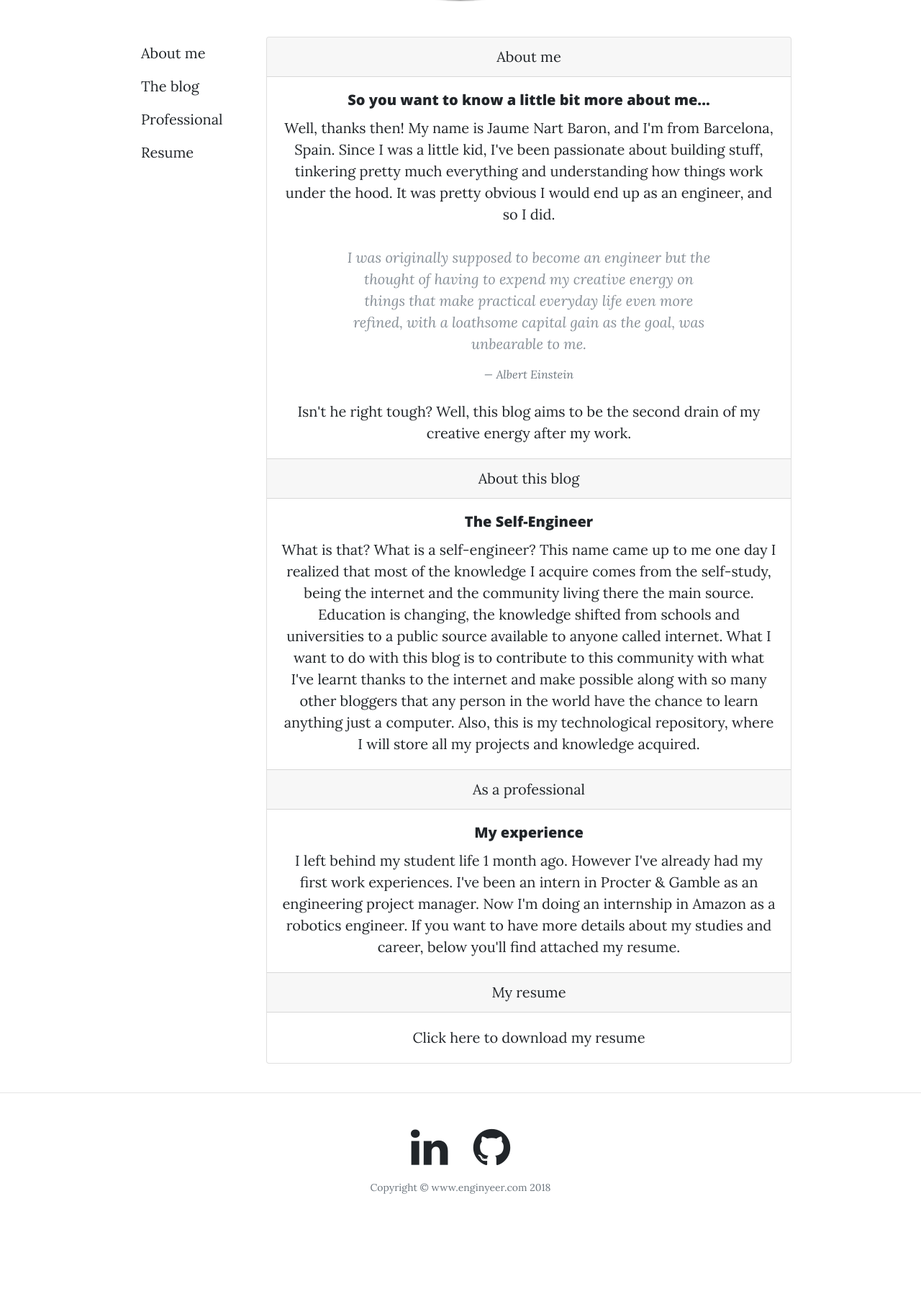
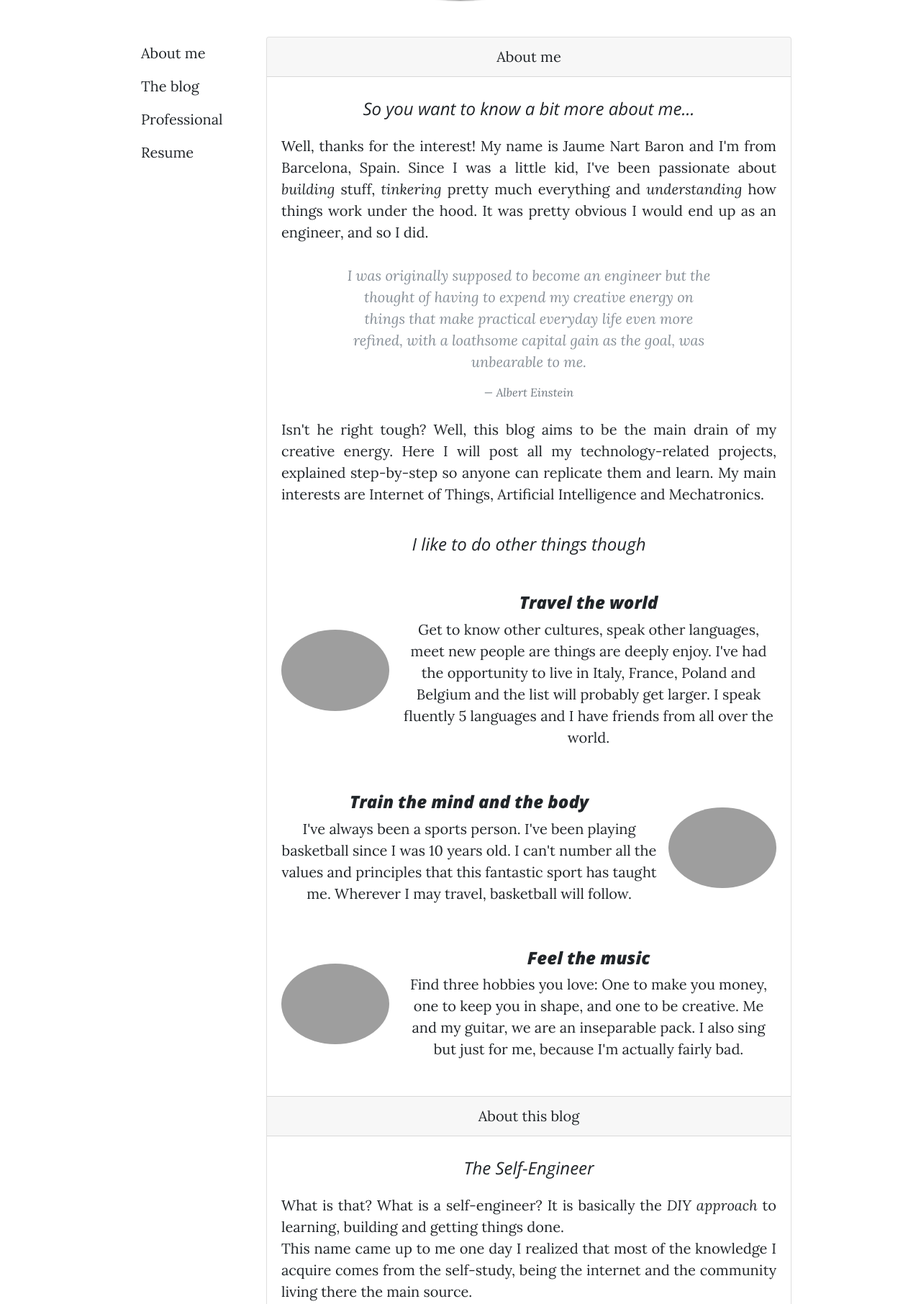
Before and after one commit to JaumeNB/Blog_app, a Flask app: page /about in a window 1280 px wide. Shown: the part 656-2468 px from the top of the page at 72% size. Before the commit the page ends 2315 px from the top, so only its background shows below. Run offline with Flask 2, Linux system fonts and the light colour scheme; some libraries are stand-ins or nearby versions; grey boxes are pictures that could not be loaded.

Commit message:
profile 1st update

```diff
--- a/app/static/css/about.css
+++ b/app/static/css/about.css
@@ -1,10 +1,6 @@
 .masthead{
   z-index: 1;
 }
-
-body {
-      position: relative;
-  }
 
 .user-img{
   margin-top: -200px;
@@ -26,8 +22,20 @@ p{
   margin-top: 0;
 }
 
+
 #row_content{
   margin-top: 20px;
+}
+
+.card-title{
+  text-align: center;
+  font-weight:normal;
+  padding-bottom: 10px;
+  padding-top: 10px;
+}
+
+.card-text{
+  text-align: justify;
 }
 
 .blockquote-footer{
@@ -36,9 +44,9 @@ p{
 }
 
 .sticky {
-    position: -webkit-sticky;
-    position: sticky;
-    top: 0px;
+  position: -webkit-sticky;
+  position: sticky;
+  top: 0px;
 }
 
 .sticky:before,
@@ -46,3 +54,10 @@ p{
     content: '';
     display: table;
 }
+
+#media_picture{
+  border-radius: 50%;
+  max-width: 150px;
+  height: auto;
+  margin-bottom: 30px;
+}
--- a/app/templates/about.html
+++ b/app/templates/about.html
@@ -38,11 +38,12 @@
               About me
             </div>
             <div class="card-body">
-              <h5 class="card-title">So you want to know a little bit more about me...</h5>
+              <em><h4 class="card-title">So you want to know a bit more about me...</h4></em>
               <p class="card-text">
-                Well, thanks then! My name is Jaume Nart Baron, and I'm from Barcelona, Spain.
-                Since I was a little kid, I've been passionate about building stuff,
-                tinkering pretty much everything and understanding how things work under the hood.
+                Well, thanks for the interest!
+                My name is Jaume Nart Baron and I'm from Barcelona, Spain.
+                Since I was a little kid, I've been passionate about <em>building</em> stuff,
+                <em>tinkering</em> pretty much everything and <em>understanding</em> how things work under the hood.
                 It was pretty obvious I would end up as an engineer, and so I did.
               </p>
               <blockquote class="blockquote text-center w-75 mb-0 mx-auto">
@@ -51,8 +52,48 @@
                   practical everyday life even more refined, with a loathsome capital gain as the goal, was unbearable to me.</p>
                 <footer class="blockquote-footer">Albert Einstein</footer>
               </blockquote>
-              <p class="card-text">Isn't he right tough? Well, this blog aims to be the second drain of my creative energy
-              after my work.</p>
+              <p class="card-text">Isn't he right tough? Well, this blog aims to be the main drain of my creative energy.
+              Here I will post all my technology-related projects, explained step-by-step so anyone can replicate them
+              and learn. My main interests are Internet of Things, Artificial Intelligence and Mechatronics.</p>
+              <em><h4 class="card-title">I like to do other things though</h4></em>
+              <br>
+              <!-- Left-aligned -->
+              <div class="media">
+                <img src='{{url_for('static', filename = 'img/about_travel.jpg')}}' class="align-self-center mr-3" id="media_picture">
+                <div class="media-body">
+                  <em><h4 class="media-heading">Travel the world</h4></em>
+                  <p>Get to know other cultures, speak other languages, meet new people are things are deeply enjoy.
+                  I've had the opportunity to live in Italy, France, Poland and Belgium and the list will probably
+                  get larger. I speak fluently 5 languages and I have friends from all over the world.</p>
+                </div>
+              </div>
+              <br>
+
+              <!-- Right-aligned -->
+              <div class="media">
+
+                <div class="media-body">
+                  <em><h4 class="media-heading">Train the mind and the body</h4></em>
+                  <p>I've always been a sports person. I've been playing basketball since I was 10 years old.
+                  I can't number all the values and principles that this fantastic sport has taught me.
+                  Wherever I may travel, basketball will follow.</p>
+                </div>
+                <img src='{{url_for('static', filename = 'img/about_basket.jpg')}}' class="align-self-center ml-3" id="media_picture">
+              </div>
+              <br>
+
+              <!-- Left-aligned -->
+              <div class="media">
+                <img src='{{url_for('static', filename = 'img/about_guitar.jpg')}}' class="align-self-center mr-3" id="media_picture">
+                <div class="media-body">
+                  <em><h4 class="media-heading">Feel the music</h4></em>
+                  <p>Find three hobbies you love: One to make you money, one to keep you in shape, and one to be creative.
+                  Me and my guitar, we are an inseparable pack. I also sing but just for me, because I'm actually fairly bad.
+                  </p>
+                </div>
+              </div>
+
+
             </div>
 
             <div class="card-header card-footer" id="the_blog">
@@ -60,17 +101,16 @@
             </div>
 
             <div class="card-body">
-              <h5 class="card-title">The Self-Engineer</h5>
+              <em><h4 class="card-title">The Self-Engineer</h4></em>
               <p class="card-text">
-                What is that? What is a self-engineer?
+                What is that? What is a self-engineer? It is basically the <em>DIY approach</em> to learning, building and
+                getting things done. <br>
                 This name came up to me one day I realized that most of the knowledge I acquire comes from
-                the self-study, being the internet and the community living there the main source. Education is changing,
-                the knowledge shifted from schools and universities to a public source available to anyone called internet.
-                What I want to do with this blog is to contribute to this community with what I've learnt thanks to
-                the internet and make possible along with so many other bloggers that any person in the world
-                have the chance to learn anything just a computer.
-
-                Also, this is my technological repository, where I will store all my projects and knowledge acquired.
+                the self-study, being the internet and the community living there the main source.
+                <br>Education is changing, the knowledge shifted from schools and universities to a public source available to anyone called internet.
+                There are tons of people sharing knowledge, enabling others to learn and making the internet the new land of opportunities.
+                That I want to do with this blog is to contribute to this community.
+                In the future, a computer will be the greatest expression of freedom.
               </p>
             </div>
 
@@ -80,9 +120,10 @@
               <div class="card-body">
               <h5 class="card-title">My experience</h5>
                 <p class="card-text">
-                  I left behind my student life 1 month ago. However I've already had my first work experiences.
-                  I've been an intern in Procter & Gamble as an engineering project manager.
-                  Now I'm doing an internship in Amazon as a robotics engineer.
+                  During my engineering studies, I have had few work experiences as an intern.
+                  My most rewarding professional experience so far has been in Procter & Gamble
+                  where I worked as an engineering project manager in Brussels, Belgium.
+                  Now I'm heading to Italy, near Milan, to do an internship in Amazon as a robotics engineer.
                   If you want to have more details about my studies and career, below you'll find
                   attached my resume.
                 </p>
@@ -92,9 +133,8 @@
                 My resume
               </div>
               <div class="card-body">
-                <a href="/resume" class="card-link">Click here to download my resume</a>
+                <a href="/resume" class="card-link">Click here to download my resume in PDF</a>
               </div>
-
             </div>
           </div>
         </div>
```
